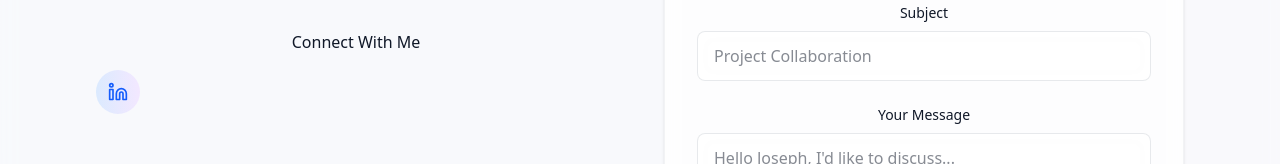
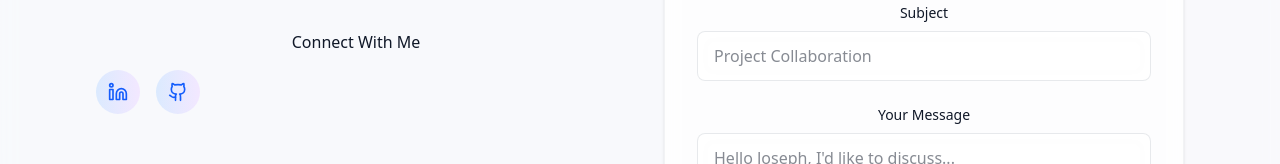
Before and after one commit to Metz2922/Website, a React (Vite) app: page / in a window 1280 px wide. Shown: the part 5165-5329 px from the top of the page. Built offline with nearby package versions, Linux system fonts and the light colour scheme.

Commit message:
added my git repo to website

```diff
--- a/src/pages/Home.jsx
+++ b/src/pages/Home.jsx
@@ -685,9 +685,19 @@ const ContactSection = () => {
               <div className="flex space-x-4">
                 <a
                   href="https://www.linkedin.com/in/joey-metzen/"
+                  target="_blank"
+                  rel="noopener noreferrer"
                   className="p-3 rounded-full bg-gradient-to-r from-blue-100 to-purple-100 dark:from-blue-900/50 dark:to-purple-900/50 hover:from-blue-200 hover:to-purple-200 dark:hover:from-blue-800 dark:hover:to-purple-800 text-blue-600 dark:text-blue-400 transition-all duration-300 transform hover:scale-105"
                 >
                   <Linkedin size={20} />
+                </a>
+                <a
+                  href="https://github.com/Metz2922"
+                  target="_blank"
+                  rel="noopener noreferrer"
+                  className="p-3 rounded-full bg-gradient-to-r from-blue-100 to-purple-100 dark:from-blue-900/50 dark:to-purple-900/50 hover:from-blue-200 hover:to-purple-200 dark:hover:from-blue-800 dark:hover:to-purple-800 text-blue-600 dark:text-blue-400 transition-all duration-300 transform hover:scale-105"
+                >
+                  <Github size={20} />
                 </a>
               </div>
             </div>
```
